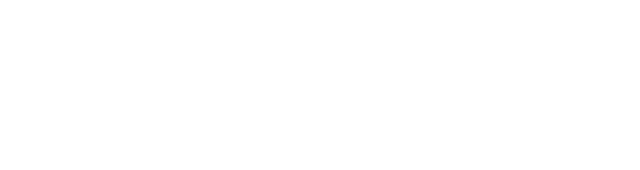
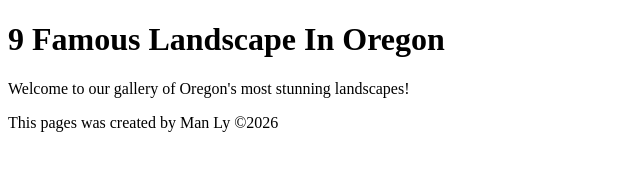
Before and after one commit to Manly861/image-gallery-project, a plain HTML site: page project/index.html in a window 1280 px wide. Shown: the whole page, without its empty margins (0-640 px from the left). Drawn offline with Linux system fonts and the light colour scheme.

Commit message:
adding images

```diff
--- a/project/index.html
+++ b/project/index.html
@@ -3,9 +3,20 @@
 <head>
     <meta charset="UTF-8">
     <meta name="viewport" content="width=device-width, initial-scale=1.0">
-    <title>Man Ly's Image Gallery</title>
+    <title>Oregon's Landscape Pictures Gallery</title>
 </head>
 <body>
+    <header>
+        <h1>9 Famous Landscape In Oregon</h1>
+    </header>
+    <main>
+        <p>Welcome to our gallery of Oregon's most stunning landscapes!</p>
+    </main>
+
+    <footer>
+        <p>This pages was created by Man Ly &copy;2026</p>
+    </footer>
 
 </body>
+
 </html>
```
Also changed, not shown: project/images/full-sized-multnomah-falls.png (added), project/images/full-sized-rouge-river.png (added), project/images/full-sized-silver-falls-state-park.png (added), project/images/thumbnail-multnomah-falls.png (added), project/images/thumbnail-silver-falls-state-park.png (added).
